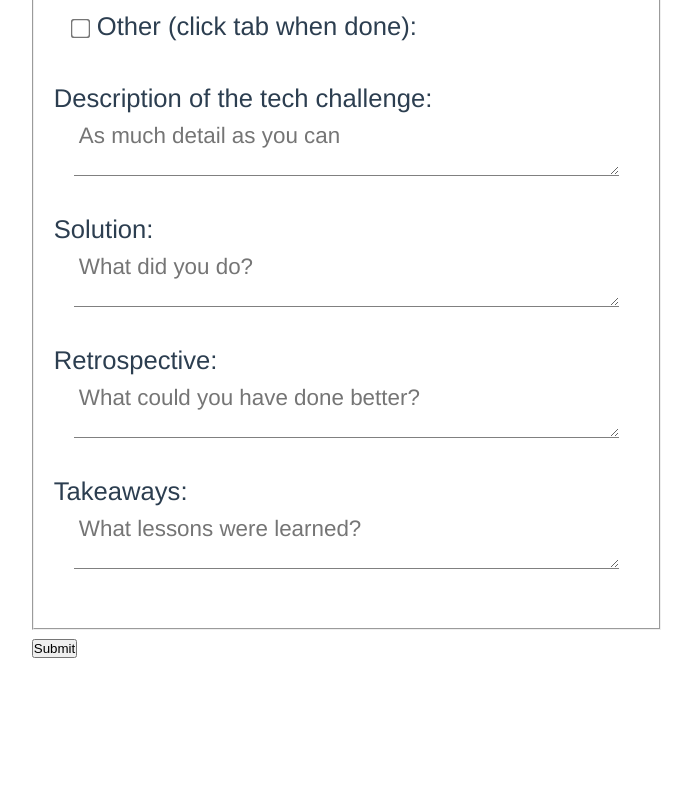
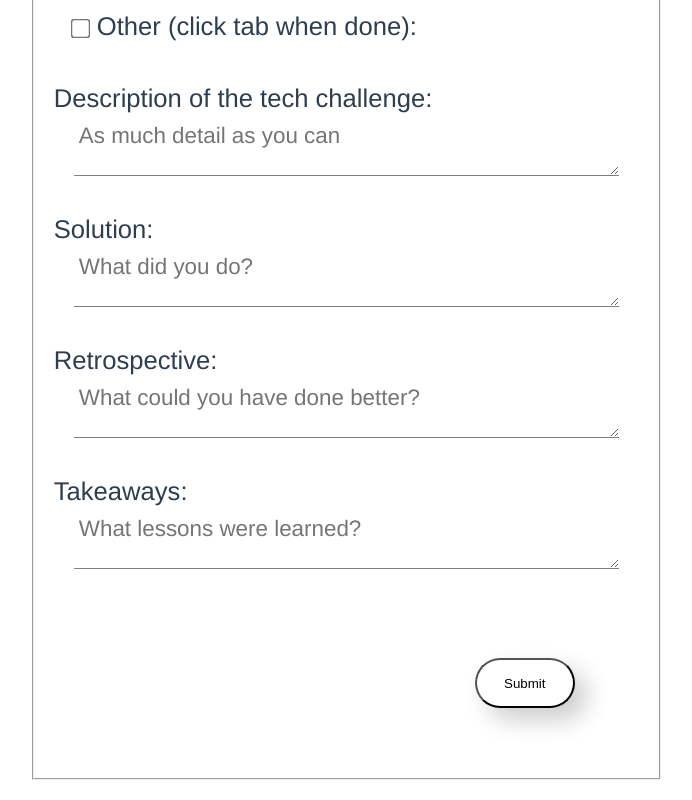
Before and after one commit to piknikki/launcher, a Vue app: page /form in a window 1280 px wide. Shown: the part 603-1403 px from the top of the page, without its empty margins (301-993 px from the left). Before the commit the page ends 1282 px from the top, so only its background shows below. Built offline with nearby package versions, Linux system fonts and the light colour scheme.

Commit message:
Form is hooked up now deploy

```diff
--- a/package.json
+++ b/package.json
@@ -10,6 +10,7 @@
   "dependencies": {
     "core-js": "^3.6.5",
     "firebase": "^8.7.0",
+    "slugify": "^1.5.3",
     "vue": "^2.6.11",
     "vue-router": "^3.2.0",
     "vuex": "^3.4.0"
--- a/src/components/Interviews.vue
+++ b/src/components/Interviews.vue
@@ -68,4 +68,5 @@ export default {
 .grey {
   background: #b8b8b8;
 }
+
 </style>
--- a/src/store/index.js
+++ b/src/store/index.js
@@ -25,6 +25,19 @@ export default new Vuex.Store({
           })
           context.commit('setFetchedInterviews', snapArray)
         })
+    },
+    sendInterview (context, payload) {
+      return db.collection('interviews').add({
+        company: payload.company,
+        date: payload.date,
+        description: payload.description,
+        offer: payload.offer,
+        retro: payload.retro,
+        solution: payload.solution,
+        steps: payload.steps,
+        takeaways: payload.takeaways,
+        slug: payload.slug
+      })
     }
   },
   getters: {
--- a/src/views/InterviewForm.vue
+++ b/src/views/InterviewForm.vue
@@ -88,11 +88,14 @@
                     wrap="soft"
           ></textarea>
           <br>
+          <div class="button-wrapper">
+            <button type="submit"> Submit</button>
+          </div>
         </fieldset>
-        <button type="submit"> Submit</button>
       </form>
       <div class="form-data" v-if="formData.company">
-        <p>{{ formData.company }}  ({{ formData.offer ? 'offer received' : 'no offer' }})</p>
+<!--        <p>slug: {{ slug }}</p>-->
+        <p>company: {{ formData.company }}  ({{ formData.offer ? 'offer received' : 'no offer' }})</p>
         <p>Applied {{ formData.date }}</p>
         <p>{{ formData.description }}</p>
         <p>steps {{ formData.steps }}</p>
@@ -102,6 +105,9 @@
 </template>
 
 <script>
+import slugify from 'slugify'
+import { db } from '../firebaseDb'
+
 export default {
   name: 'InterviewForm',
   data () {
@@ -114,7 +120,8 @@ export default {
         retro: '',
         solution: '',
         steps: [],
-        takeaways: ''
+        takeaways: '',
+        slug: ''
       },
       other: false,
       otherText: ''
@@ -133,7 +140,31 @@ export default {
       this.formData.steps.push(this.otherText)
     },
     onSubmit () {
+      const slugifiedName = slugify(this.formData.company, {
+        replacement: '-',
+        remove: /[$*_+~.()'"!?\-:@]/g,
+        lower: true
+      })
+      this.formData.slug = slugifiedName
       console.log(this.formData)
+
+      return db.collection('interviews').add({
+        company: this.formData.company,
+        date: this.formData.date,
+        description: this.formData.description,
+        offer: this.formData.offer,
+        retro: this.formData.retro,
+        solution: this.formData.solution,
+        steps: this.formData.steps,
+        takeaways: this.formData.takeaways,
+        slug: this.formData.slug
+      })
+        .then(() => {
+          this.$router.push('/')
+        })
+        .catch((err) => {
+          console.log(err)
+        })
     }
   }
 }
@@ -211,4 +242,22 @@ li {
 .step-options {
   padding-left: 10px;
 }
+
+.button-wrapper {
+  margin: 50px 0;
+  float: right;
+}
+
+button {
+  align-items: center;
+  background-color: white;
+  box-shadow: 12px 12px 24px 0 rgba(0, 0, 0, 0.2),
+  -12px -12px 24px 0 rgba(255, 255, 255, 0.5);
+  border-radius: 50px;
+  display: flex;
+  height: 50px;
+  justify-content: center;
+  margin-right: 4rem;
+  width: 100px;
+}
 </style>
```
Also changed, not shown: 1 other file (tests, documents, lock files or other folders).
